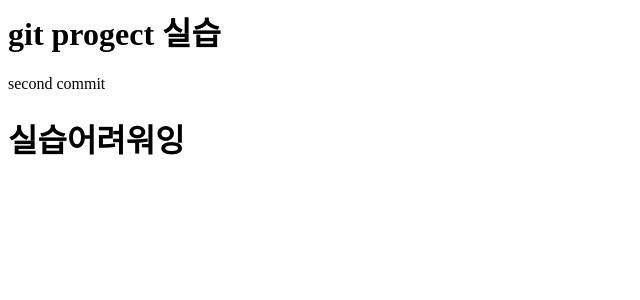
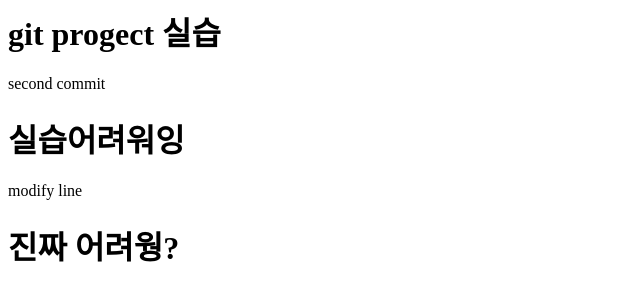
Before and after one commit to gyeonghyeons/git_project_oss7, a plain HTML site: page index.html in a window 1280 px wide. Shown: the whole page, without its empty margins (0-640 px from the left). Drawn offline with Linux system fonts and the light colour scheme.

Commit message:
Update index.html

```diff
--- a/index.html
+++ b/index.html
@@ -4,6 +4,8 @@
             <h1>git progect 실습</h1>
             second commit
             <h1> 실습어려워잉</h1>
+            modify line
+            <h1> 진짜 어려웡?</h1>
 
 
         </body>
```
